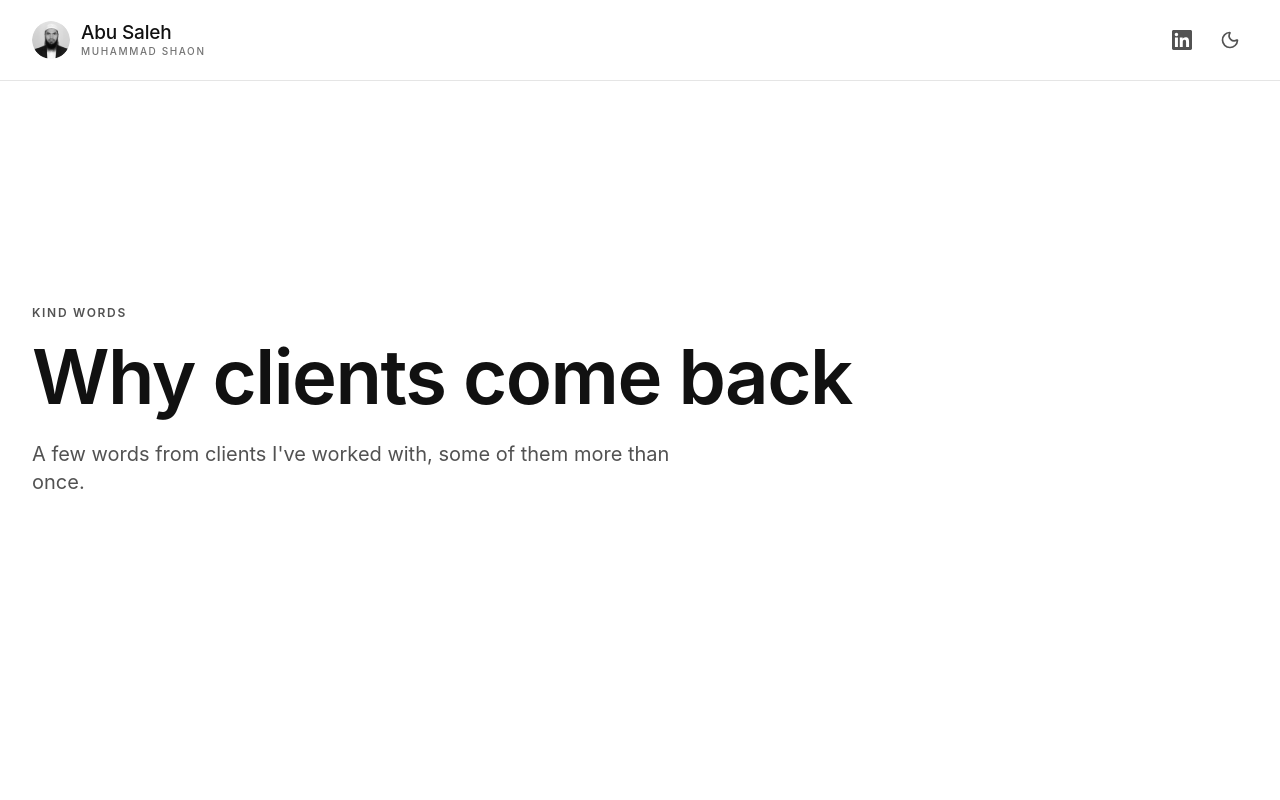
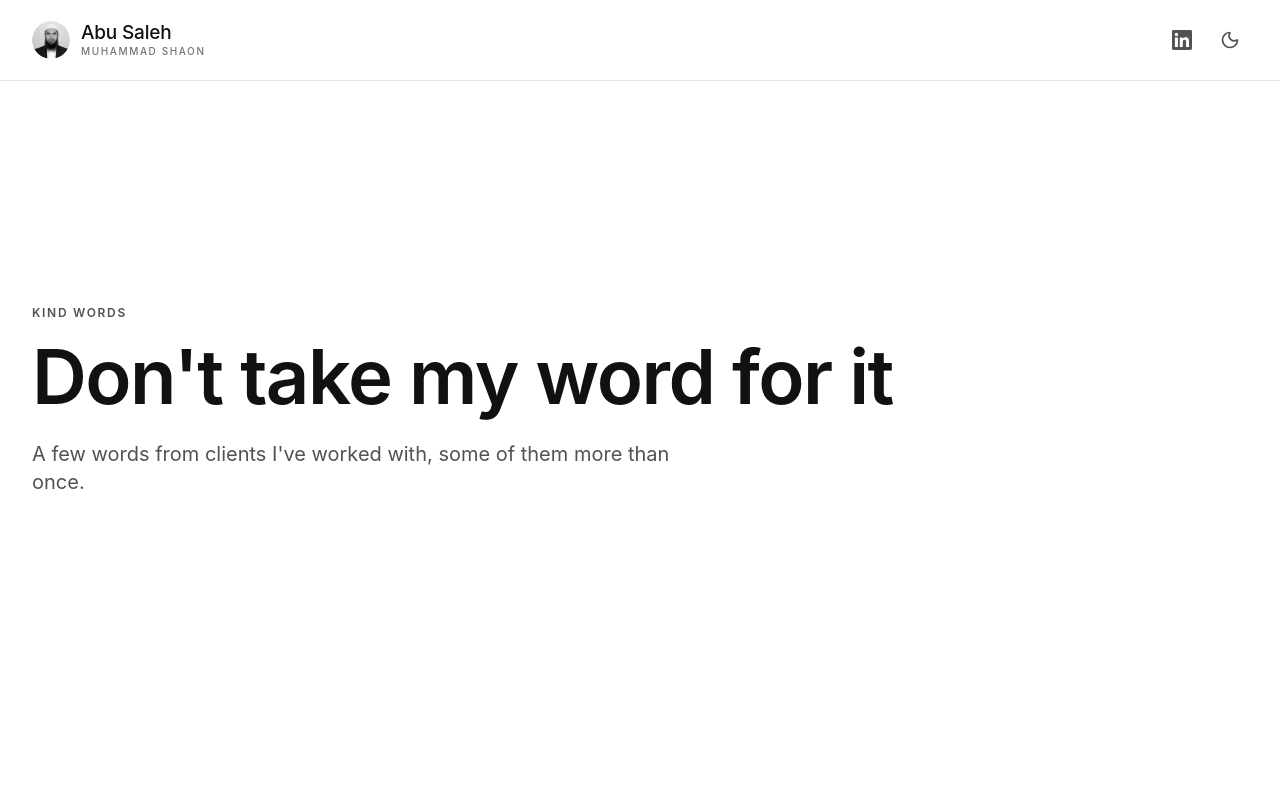
Before and after one commit to asmshaon/landing-app, a Next.js app: page /testimonials in a window 1280 px wide. Shown: the top 800 px of the page. Built offline with nearby package versions, Linux system fonts and the light colour scheme.

Commit message:
wording improvements

```diff
--- a/app/components/motion/PinnedSequence.tsx
+++ b/app/components/motion/PinnedSequence.tsx
@@ -34,8 +34,9 @@ function PinnedItem({
   progress: MotionValue<number>;
   children: ReactNode;
 }) {
-  // Split the scroll into equal windows. Neighbours crossfade across each boundary,
-  // so the screen is never blank. The first item starts visible, the last stays.
+  // Split the scroll into equal windows. Each item fades in and out inside its own
+  // window, so neighbours never overlap (large text crossfading reads as a jumble).
+  // The first item starts visible, the last stays.
   const step = 1 / count;
   const start = index * step;
   const end = start + step;
@@ -43,7 +44,7 @@ function PinnedItem({
   const isFirst = index === 0;
   const isLast = index === count - 1;
 
-  const input = [start - edge, start + edge, end - edge, end + edge];
+  const input = [start, start + edge, end - edge, end];
   // Function form on purpose: framer's accelerated opacity path left these stuck at
   // their first value when driven by a multi-step scroll range.
   const fade = transform(input, [isFirst ? 1 : 0, 1, 1, isLast ? 1 : 0]);
--- a/app/sections/ClientLogos.tsx
+++ b/app/sections/ClientLogos.tsx
@@ -1,7 +1,7 @@
 import { Scene } from "../components/Scene";
 import { Reveal } from "../components/motion/Reveal";
 
-const countries = ["USA", "Australia", "Canada", "Saudi Arabia", "Thailand", "Singapore"];
+const countries = ["USA", "Australia", "Canada", "Singapore", "Thailand", "Saudi Arabia"];
 
 export function ClientLogos() {
   return (
--- a/app/sections/Proof.tsx
+++ b/app/sections/Proof.tsx
@@ -1,10 +1,10 @@
 import { PinnedSequence } from "../components/motion/PinnedSequence";
 
 const stats = [
-  { value: "16+", label: "years in production" },
-  { value: "4M+", label: "rentals, sub-second" },
+  { value: "16+", label: "years building software that businesses run on" },
+  { value: "4M+", label: "car rentals booked in 5 countries, with responses in under a second" },
   { value: "Up to 1M", label: "contract exhibits indexed, as the only engineer" },
-  { value: "100+", label: "security issues fixed" },
+  { value: "100+", label: "security issues fixed, including race-condition attacks" },
 ];
 
 // One statistic fills the screen at a time as the visitor scrolls.
--- a/app/sections/Testimonials.tsx
+++ b/app/sections/Testimonials.tsx
@@ -51,7 +51,7 @@ export function Testimonials() {
       <Reveal>
         <figure className="max-w-5xl">
           <figcaption className="flex flex-wrap items-center gap-x-5 gap-y-2 mb-8 lg:mb-10">
-            <span className="eyebrow">Why clients come back</span>
+            <span className="eyebrow">Don&apos;t take my word for it</span>
             <Stars />
           </figcaption>
           <Quote text={testimonials[FEATURED].text} />
--- a/app/testimonials/page.tsx
+++ b/app/testimonials/page.tsx
@@ -28,7 +28,7 @@ export default function TestimonialsPage() {
         <Scene>
           <Reveal className="max-w-4xl">
             <p className="eyebrow mb-4">Kind words</p>
-            <h1 className="scene-heading">Why clients come back</h1>
+            <h1 className="scene-heading">Don&apos;t take my word for it</h1>
             <p className="mt-6 max-w-2xl text-lg lg:text-xl text-slate-600 dark:text-slate-400">
               A few words from clients I&apos;ve worked with, some of them more than once.
             </p>
```
